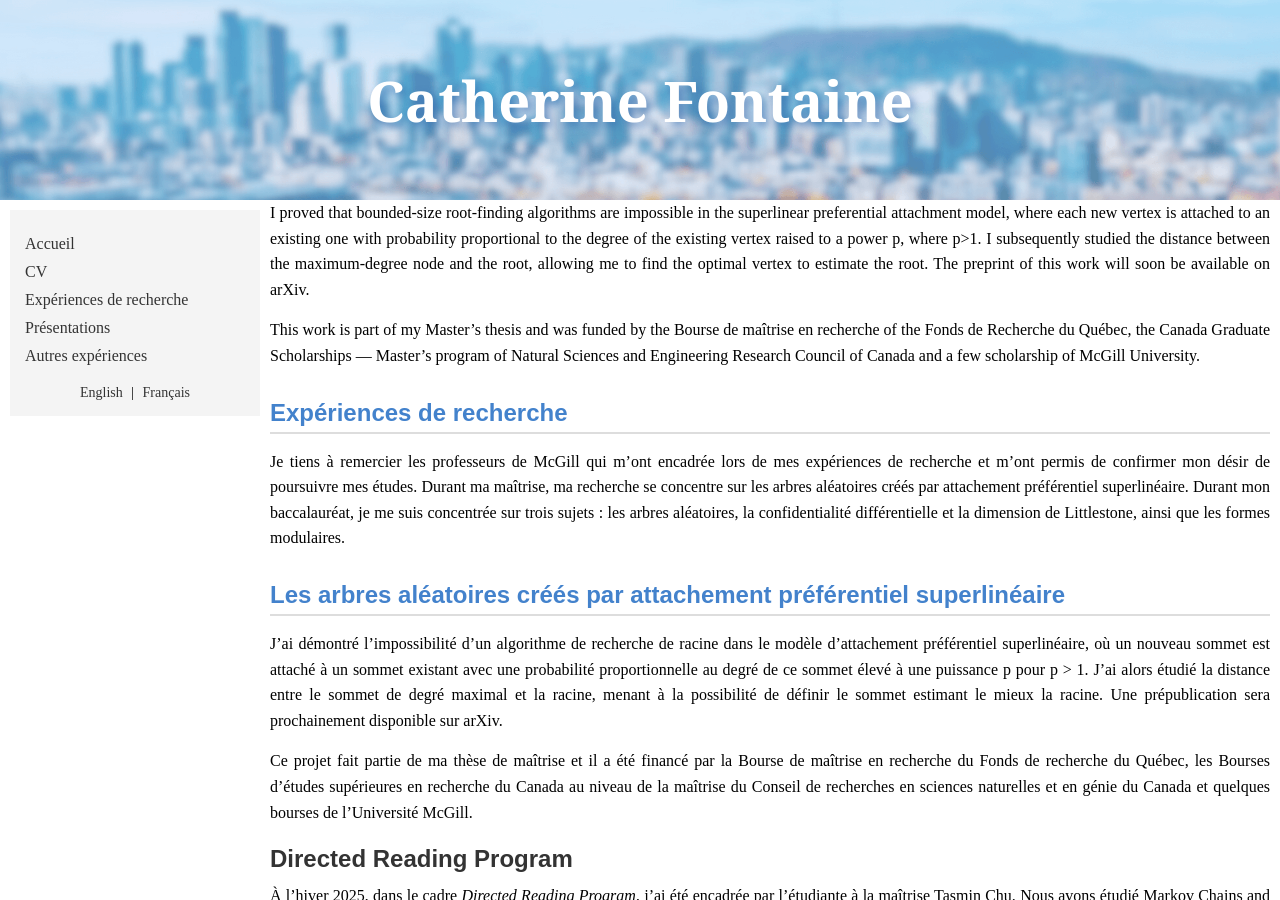
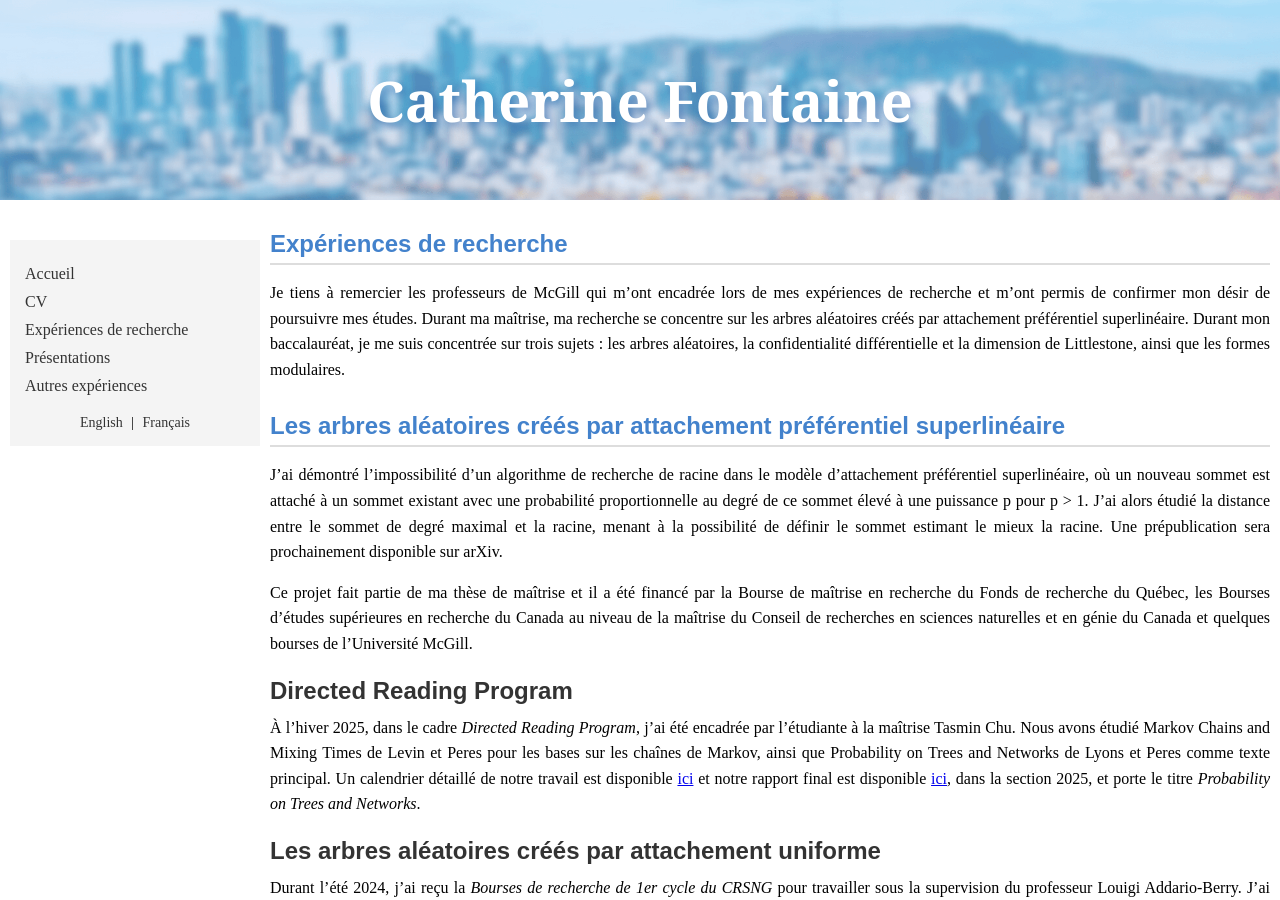
Before and after one commit to CatherineFontaine/CatherineFontaine.github.io, a Jekyll site: the page built from fr/researchexperiences.md, in a window 1280 px wide and 900 px high. Built offline with Jekyll 4.4.1, drawn with Linux system fonts in a browser that asks for light colours.

Commit message:
Update researchexperiences.md

```diff
--- a/fr/researchexperiences.md
+++ b/fr/researchexperiences.md
@@ -3,10 +3,6 @@ layout: default
 title: Expériences de recherche
 lang: fr
 ---
-
-I proved that bounded-size root-finding algorithms are impossible in the superlinear preferential attachment model, where each new vertex is attached to an existing one with probability proportional to the degree of the existing vertex raised to a power p, where p>1. I subsequently studied the distance between the maximum-degree node and the root, allowing me to find the optimal vertex to estimate the root. The preprint of this work will soon be available on arXiv.
-
-This work is part of my Master's thesis and was funded by the Bourse de maîtrise en recherche of the Fonds de Recherche du Québec, the Canada Graduate Scholarships — Master’s program of Natural Sciences and Engineering Research Council of Canada and a few scholarship of McGill University.
 
 ## Expériences de recherche
 
```
